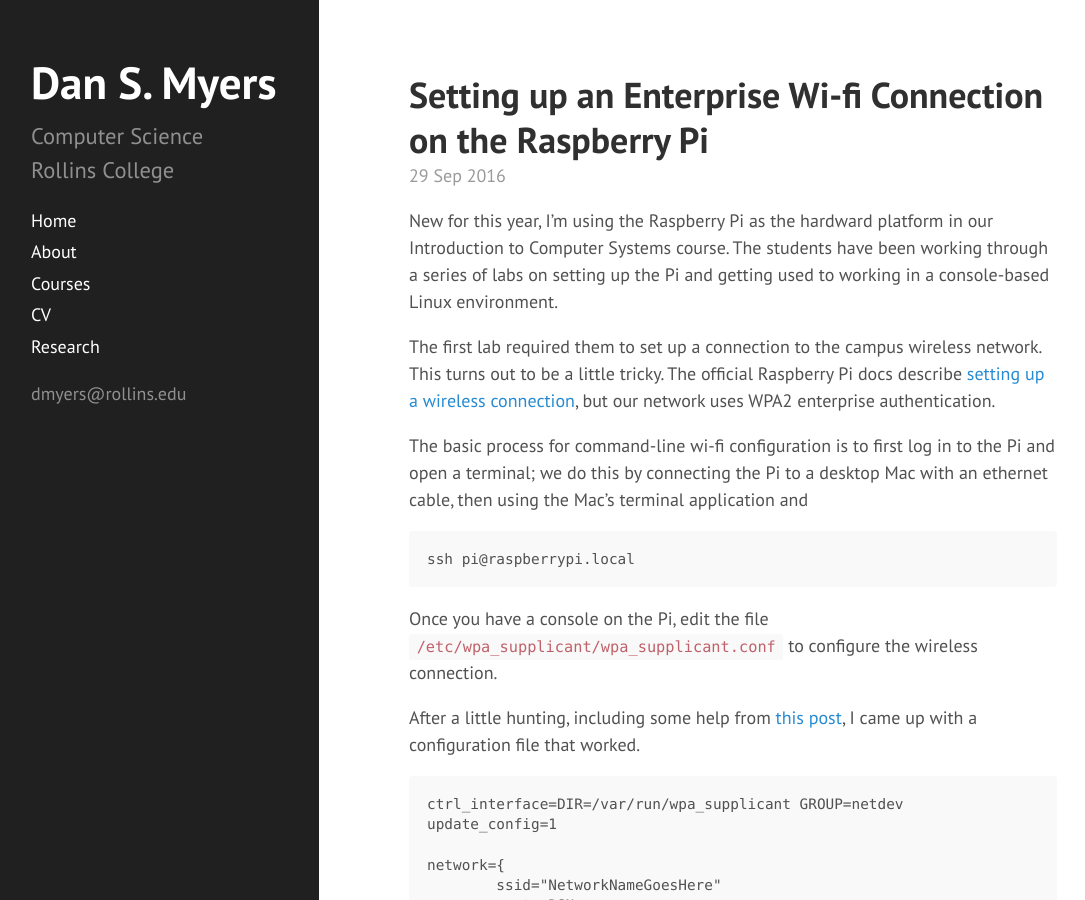
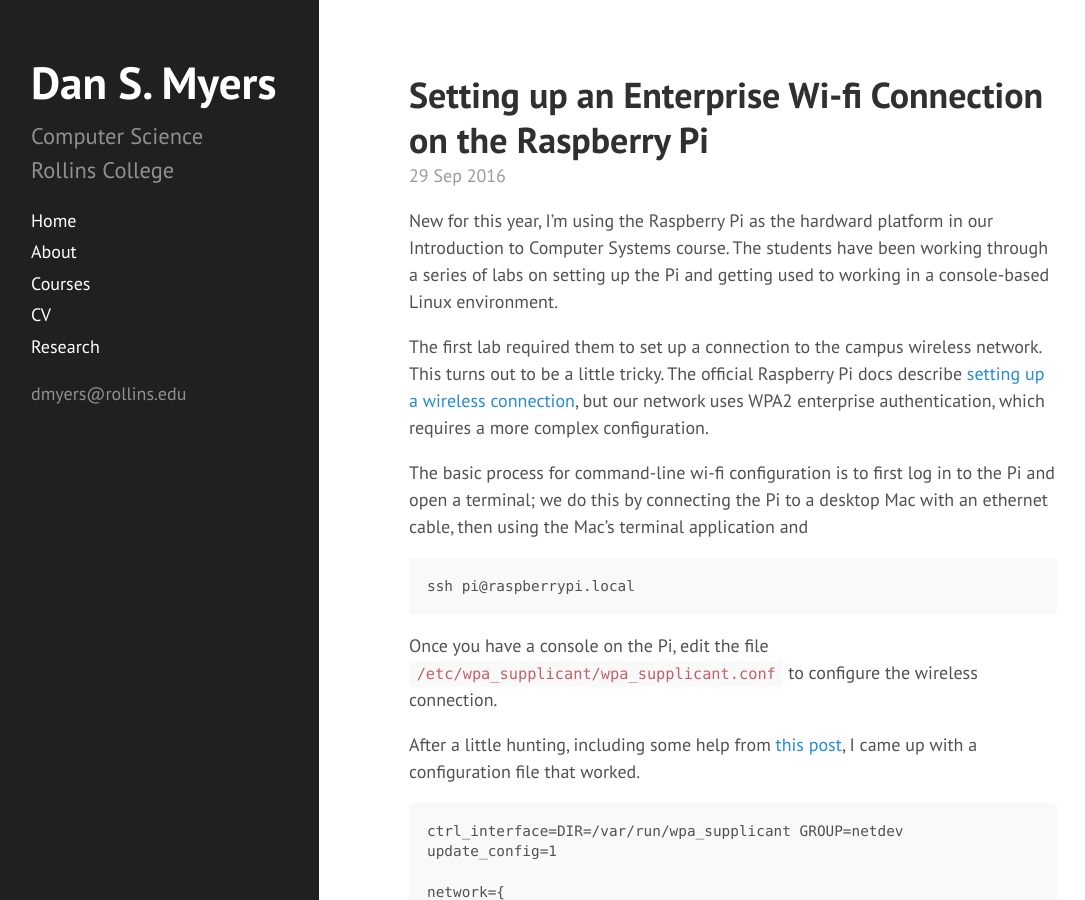
Before and after one commit to dansmyers/dansmyers.github.io-archived, a Jekyll site: the page built from _posts/2016-09-29-Raspberry_Pi_Enterprise_Wifi.md, in a window 1280 px wide and 900 px high. Shown: the whole window, without its empty margins (5-1090 px from the left). Built offline with Jekyll 4.4.1, drawn with Linux system fonts in a browser that asks for light colours.

Commit message:
Update 2016-09-29-Raspberry_Pi_Enterprise_Wifi.md

```diff
--- a/_posts/2016-09-29-Raspberry_Pi_Enterprise_Wifi.md
+++ b/_posts/2016-09-29-Raspberry_Pi_Enterprise_Wifi.md
@@ -7,7 +7,7 @@
 
 New for this year, I'm using the Raspberry Pi as the hardward platform in our Introduction to Computer Systems course. The students have been working through a series of labs on setting up the Pi and getting used to working in a console-based Linux environment.
 
-The first lab required them to set up a connection to the campus wireless network. This turns out to be a little tricky. The official Raspberry Pi docs describe [setting up a wireless connection](https://www.raspberrypi.org/documentation/configuration/wireless/wireless-cli.md), but our network uses WPA2 enterprise authentication.
+The first lab required them to set up a connection to the campus wireless network. This turns out to be a little tricky. The official Raspberry Pi docs describe [setting up a wireless connection](https://www.raspberrypi.org/documentation/configuration/wireless/wireless-cli.md), but our network uses WPA2 enterprise authentication, which requires a more complex configuration.
 
 The basic process for command-line wi-fi configuration is to first log in to the Pi and open a terminal; we do this by connecting the Pi to a desktop Mac with an ethernet cable, then using the Mac's terminal application and
 
```
